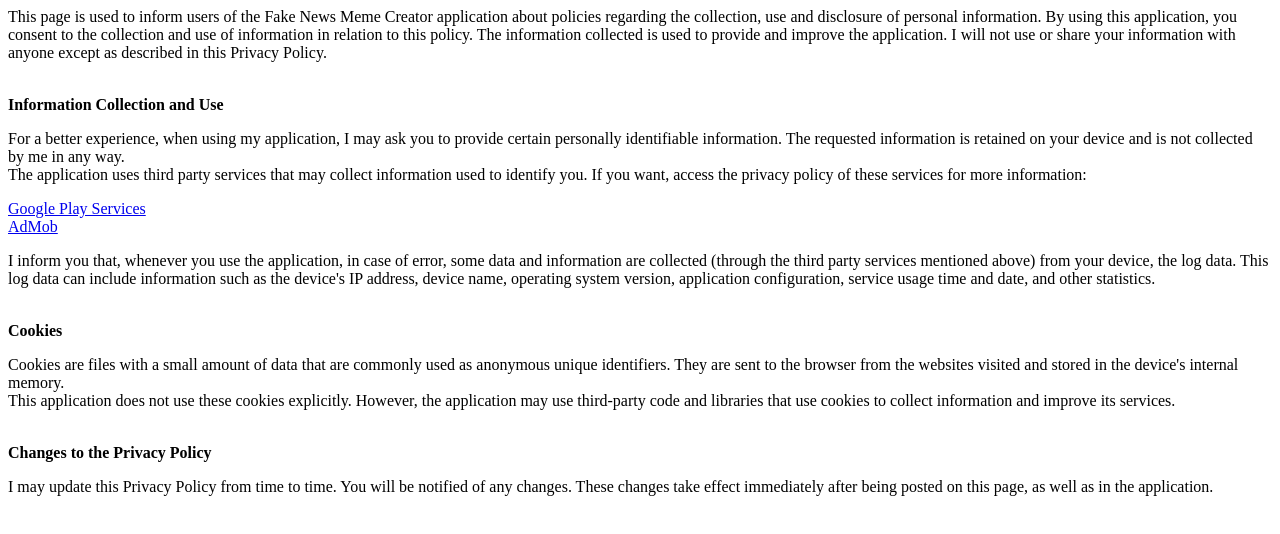
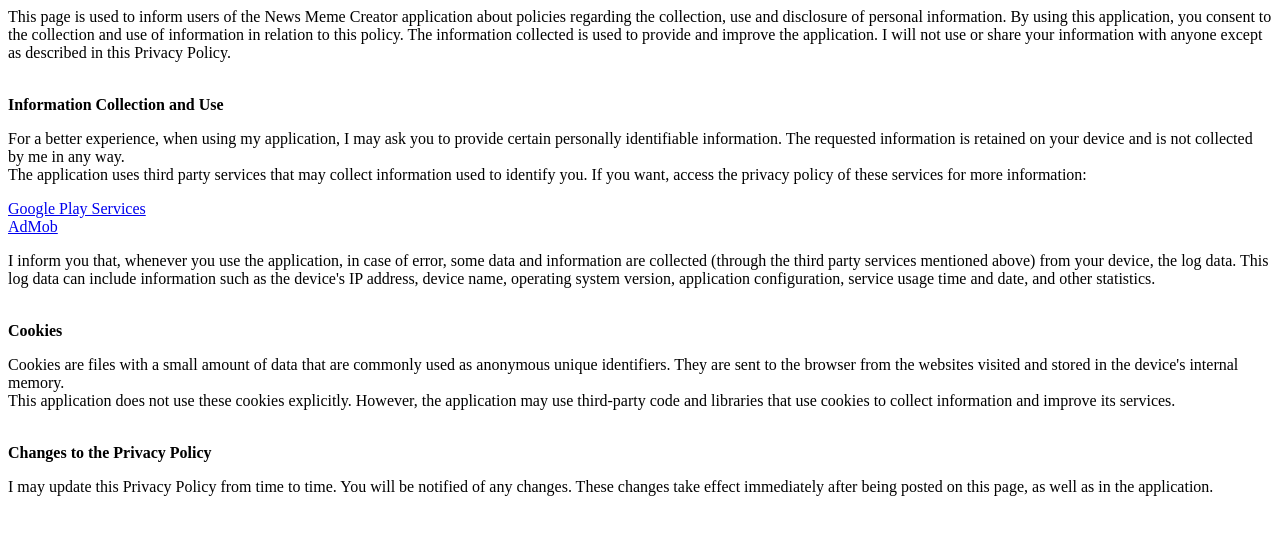
Before and after one commit to jsericksk/news-meme-creator, a plain HTML site: page index.html in a window 1280 px wide. Drawn offline with Linux system fonts and the light colour scheme.

Commit message:
Update index.html

```diff
--- a/index.html
+++ b/index.html
@@ -3,7 +3,7 @@
   <head>
 	<meta charset="UTF-8">
 	<meta name="viewport" content="width=device-width">
-	<title>Fake News Meme Creator - Privacy Policy</title>
+	<title>News Meme Creator - Privacy Policy</title>
   </head>
   <style>
 	div {
@@ -13,7 +13,7 @@
 	}
   </style>
   <body>
-        This page is used to inform users of the Fake News Meme Creator application about policies regarding the collection, use and disclosure of personal information.
+        This page is used to inform users of the News Meme Creator application about policies regarding the collection, use and disclosure of personal information.
 	By using this application, you consent to the collection and use of information in relation to this policy. The information collected is used to provide and improve the application. I will not use or share your information with anyone except as described in this Privacy Policy.
 	<p/><br/><b>Information Collection and Use</b>
 	<p/>For a better experience, when using my application, I may ask you to provide certain personally identifiable information. The requested information is retained on your device and is not collected by me in any way.
```
